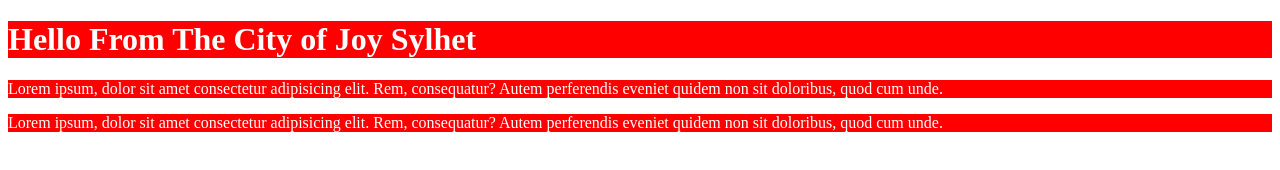
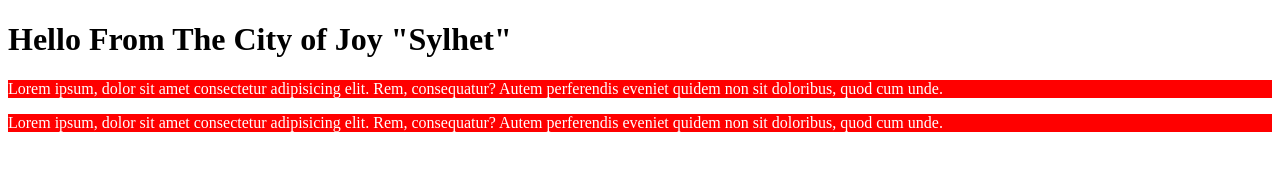
Before and after one commit to parvezmosharrf8/newcss, a plain HTML site: page index.html in a window 1280 px wide. Drawn offline with Linux system fonts and the light colour scheme.

Commit message:
css21thfeb link html/css

```diff
--- a/index.html
+++ b/index.html
@@ -4,13 +4,11 @@
     <meta charset="UTF-8">
     <meta name="viewport" content="width=device-width, initial-scale=1.0">
     <title>Document</title>
-    <style>
-h1{background-color: red; color: white;}
-p{background-color: red; color: white;}
-    </style>
+    <link rel="stylesheet" href="index.css">
+
 </head>
 <body>
-    <h1 >Hello From The City of Joy Sylhet</h1>
+    <h1 >Hello From The City of Joy "Sylhet"</h1>
     <p>
         Lorem ipsum, dolor sit amet consectetur adipisicing elit. Rem, consequatur? Autem perferendis eveniet quidem non sit doloribus, quod cum unde.
 
```
